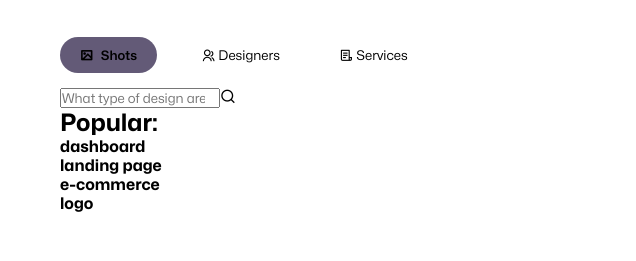
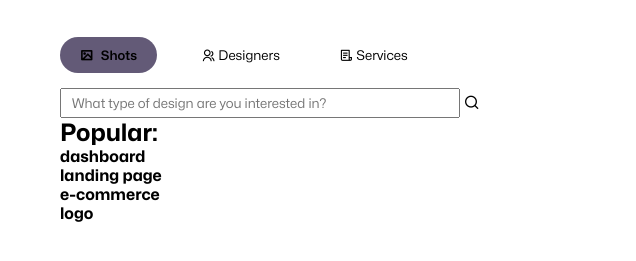
Before and after one commit to vishwas28-cpu/cohort-task, a plain HTML site: page task-6/index.html in a window 1280 px wide. Shown: the part 305-566 px from the top of the page, 0-636 px from the left. Drawn offline with nearby package versions, Linux system fonts and the light colour scheme.

Commit message:
ninth commit

```diff
--- a/task-6/style.css
+++ b/task-6/style.css
@@ -116,8 +116,9 @@ height: 100%;
     border-radius: 50px;
     background-color: white;
 }
-.box1 .searchbox{
-    display: flex;
+.searchbox input{
+    width: 400px;
+    padding: 5px 10px;
 }
 .box1 .popular-box{
     width: 100%;
```
